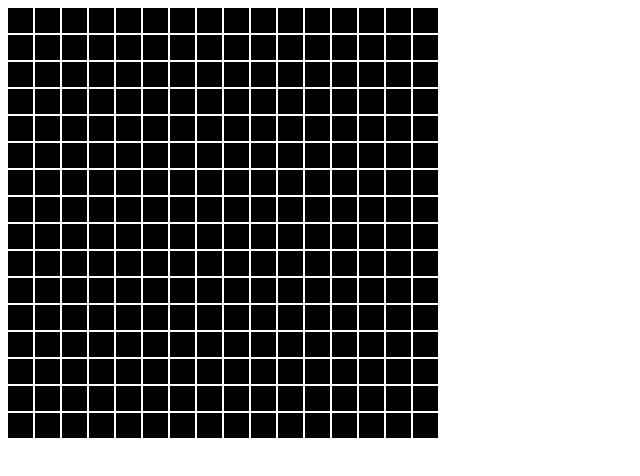
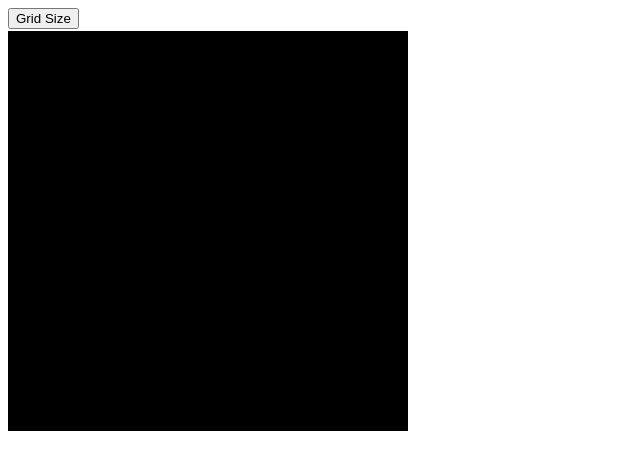
Before and after one commit to MaartenSlebos/EtchASketch, a plain HTML site: page index.html in a window 1280 px wide. Shown: the whole page, without its empty margins (0-640 px from the left). Drawn offline with Linux system fonts and the light colour scheme.

Commit message:
choose grid size button

```diff
--- a/index.html
+++ b/index.html
@@ -7,7 +7,7 @@
     <link rel="stylesheet" href="styles.css">
 </head>
 <body>
-
+    <button id="reset" onclick="createNewGrid()">Grid Size</button>
     <div class="container"></div>
 
 
--- a/script.js
+++ b/script.js
@@ -1,14 +1,30 @@
+const container = document.querySelector('.container');
 
-for (let i = 0; i < 256; i++) {
-    const container = document.querySelector('.container')
-    const square = document.createElement('div')
-    square.style.backgroundColor = 'black'
-    square.style.height = '25px'
-    square.style.width = '25px'
+function makeGrid(size) {
+    container.innerHTML = '';
+    const squareSize = 400 / size;
+    for (let i = 0; i < size * size; i++ ) {
+        const square = document.createElement('div');
+        square.style.width = `${squareSize}px`;
+        square.style.height = `${squareSize}px`;
+        square.style.backgroundColor = 'black';
 
-    square.addEventListener('mouseenter', function() {
-        square.style.backgroundColor = 'red';
-    });
+        square.addEventListener('mouseenter', function() {
+            square.style.backgroundColor = 'red';
+        });
+        container.append(square);
+    }
+}
 
-    container.append(square)
+function createNewGrid() {
+    const input = prompt('Enter number of squares per side (max 100):');
+    const size = parseInt(input);
+
+    if (isNaN(size) || size < 1 || size > 100) {
+        alert('Please enter a valid number between 1 and 100.');
+        return;
+    }
+    makeGrid(size);
 }
+
+makeGrid(16);
--- a/styles.css
+++ b/styles.css
@@ -1,6 +1,9 @@
 .container {
     display: flex;
     flex-wrap: wrap;
-    width: 430px;
-    gap: 2px;
+    width: 400px;
 }
+
+#reset {
+    margin-bottom: 2px;
+}
```
